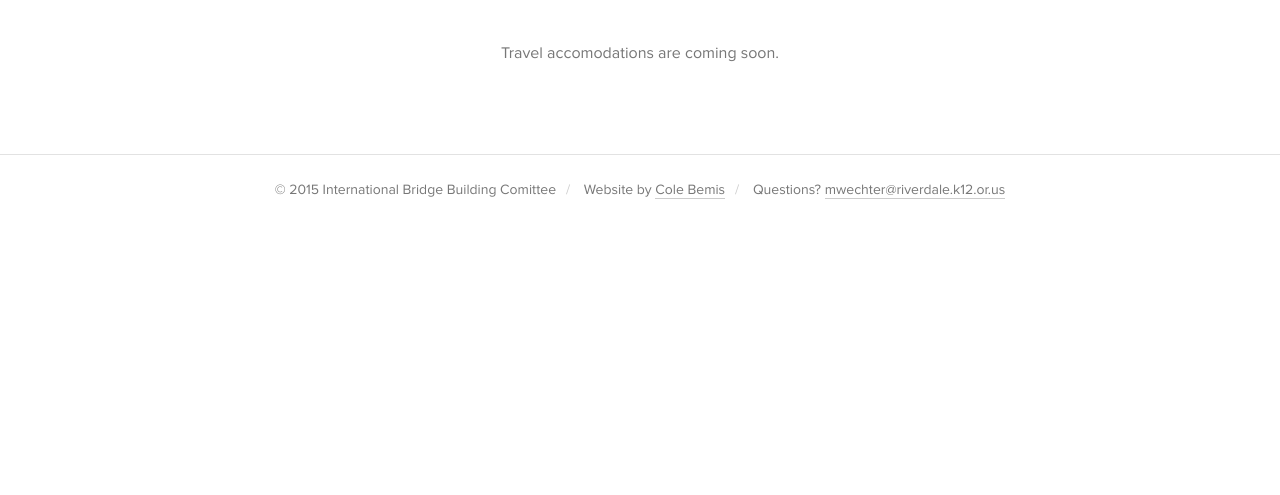
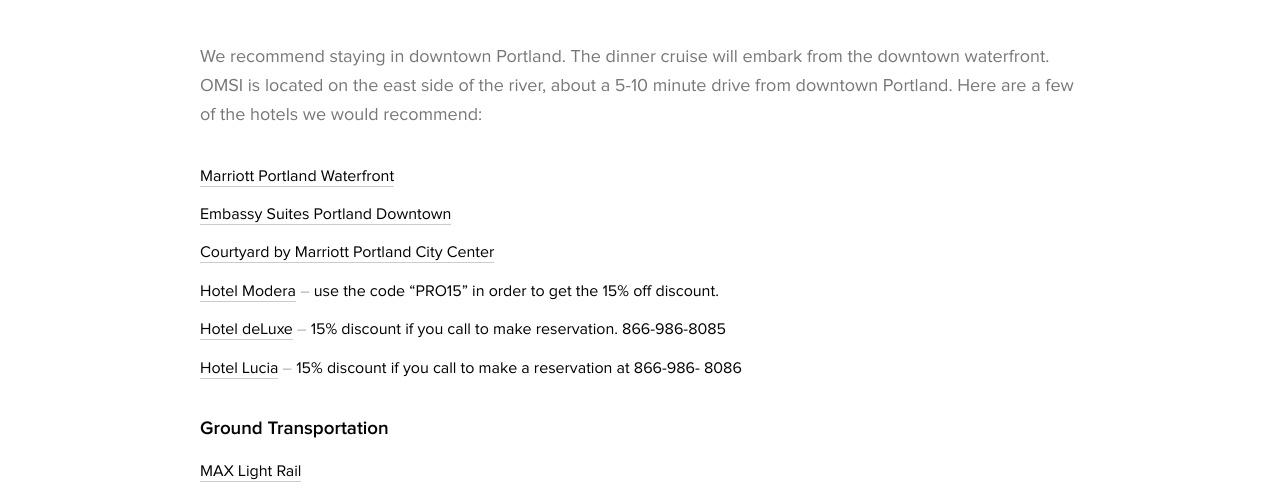
Before and after one commit to colebemis/bridge-contest, a plain HTML site: page travel.html in a window 1280 px wide. Shown: the part 305-800 px from the top of the page. Drawn offline with Linux system fonts and the light colour scheme.

Commit message:
Add temporary travel page

```diff
--- a/css/style.css
+++ b/css/style.css
@@ -331,6 +331,35 @@ header .dateloc {
   line-height: 1.4;
 }
 
+.content.temp {
+  font-size: 16px;
+  line-height: 1.4;
+}
+
+.content.temp p {
+  font-size: 18px;
+  color: #777;
+  line-height: 1.6;
+  margin-bottom: 36px;
+}
+
+.content.temp li {
+  margin-bottom: 16px;
+}
+
+.content.temp a {
+  border-bottom: 1px solid #ccc;
+}
+
+.content.temp a:hover {
+  color: #1fb4dd;
+  border-bottom: 1px solid rgba(31, 180, 221, 0.25);
+}
+
+.content.temp h3 {
+  margin-top: 36px;
+}
+
 /* Schedule */
 
 .content .schedule::after {
--- a/travel.html
+++ b/travel.html
@@ -18,9 +18,32 @@
 
     <h1>International Bridge Building Contest</h1>
   </header>
-  <section class="content">
+  <section class="content temp">
     <h2>Travel</h2>
-    <p class="coming-soon">Travel accomodations are coming soon.</p>
+    <p>We recommend staying in downtown Portland. The dinner cruise will
+
+embark from the downtown waterfront.  OMSI is located on the east side of
+
+the river, about a 5-10  minute drive from downtown Portland.  Here are a
+
+few of the hotels we would recommend:</p>
+<ul>
+  <li><a href="http://www.marriott.com/hotels/travel/pdxor-portland-marriott-downtown-waterfront/?pid=corptbta&scid=b661a3c4-9c47-48c8-9e13-75b66089dd79">Marriott Portland Waterfront </a></li>
+  <li><a href="http://embassysuites3.hilton.com/en/hotels/oregon/embassy-suites-portland-downtown-PDXPSES/index.html">Embassy Suites Portland Downtown </a></li>
+  <li><a href="http://www.tripadvisor.com/Hotel_Review-g52024-d1238907-Reviews-Courtyard_by_Marriott_Portland_City_Center-Portland_Oregon.html">Courtyard by Marriott Portland City Center</a></li>
+  <li><a href="http://www.hotelmodera.com/">Hotel Modera</a> <span style="color: #aaa">–</span> use the code “PRO15” in order to get the 15% off discount.</li>
+  <li><a href="http://www.hoteldeluxeportland.com/?utm_source=tripadvisorpaid&utm_medium=local&utm_campaign=business+listing+website">Hotel deLuxe</a> <span style="color: #aaa">–</span> 15% discount if you call to make reservation. 866-986-8085</li>
+  <li><a href="http://hotellucia.com/?utm_source=google&utm_medium=cpc&utm_campaign=branded%20wc&gclid=CjwKEAiAyMCnBRDa0Pyex-qswB0SJADKNMKAVzwAMfsTwcX1sc_VKmgvS2vpjUPEPl3YGCiA6FhG0RoChnTw_wcB">Hotel Lucia</a> <span style="color: #aaa">–</span> 15% discount if you call to make a reservation at 866-986-
+
+8086  </li>
+</ul>
+
+<h3>Ground Transportation
+</h3>
+ <ul>
+   <li><a href="http://trimet.org/max/">MAX Light Rail</a></li>
+   <li><a href="">Portland Streetcar</a></li>
+ </ul>
   </section>
   <footer>
     <ul>
```
